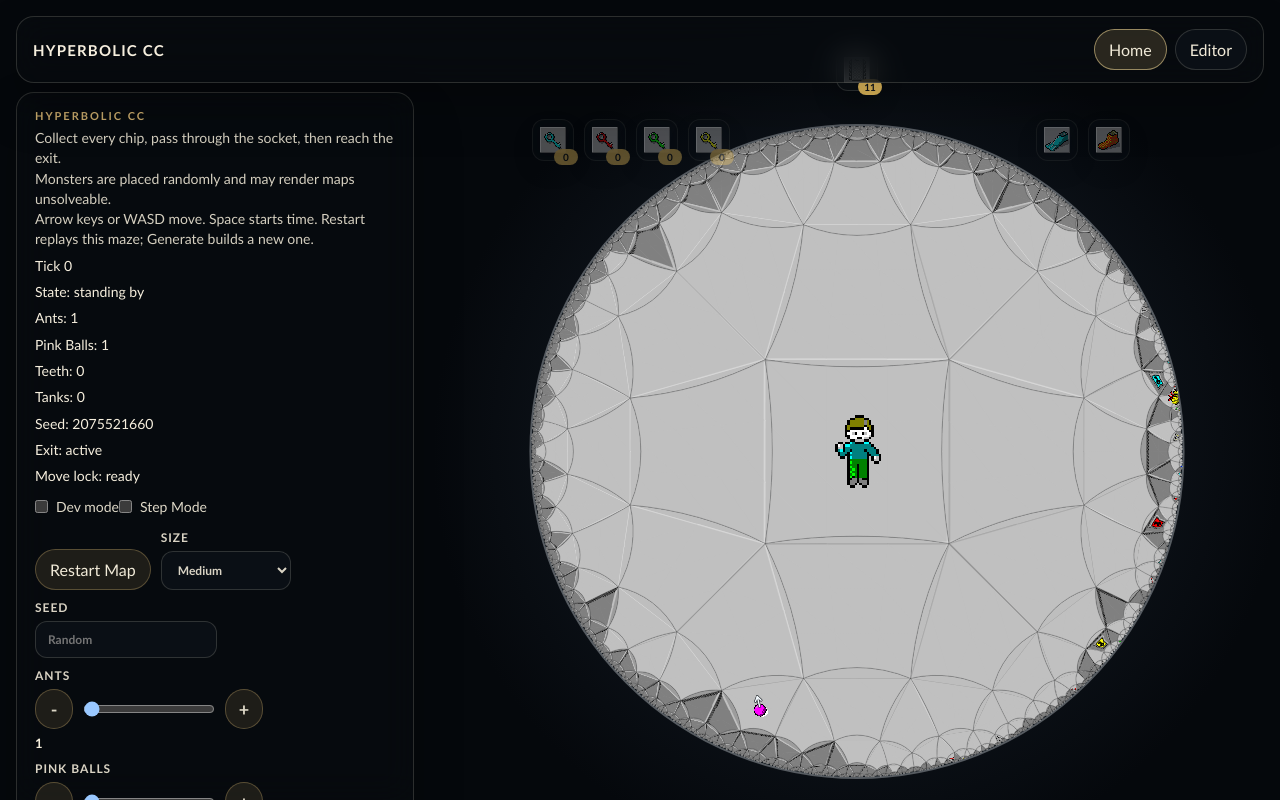
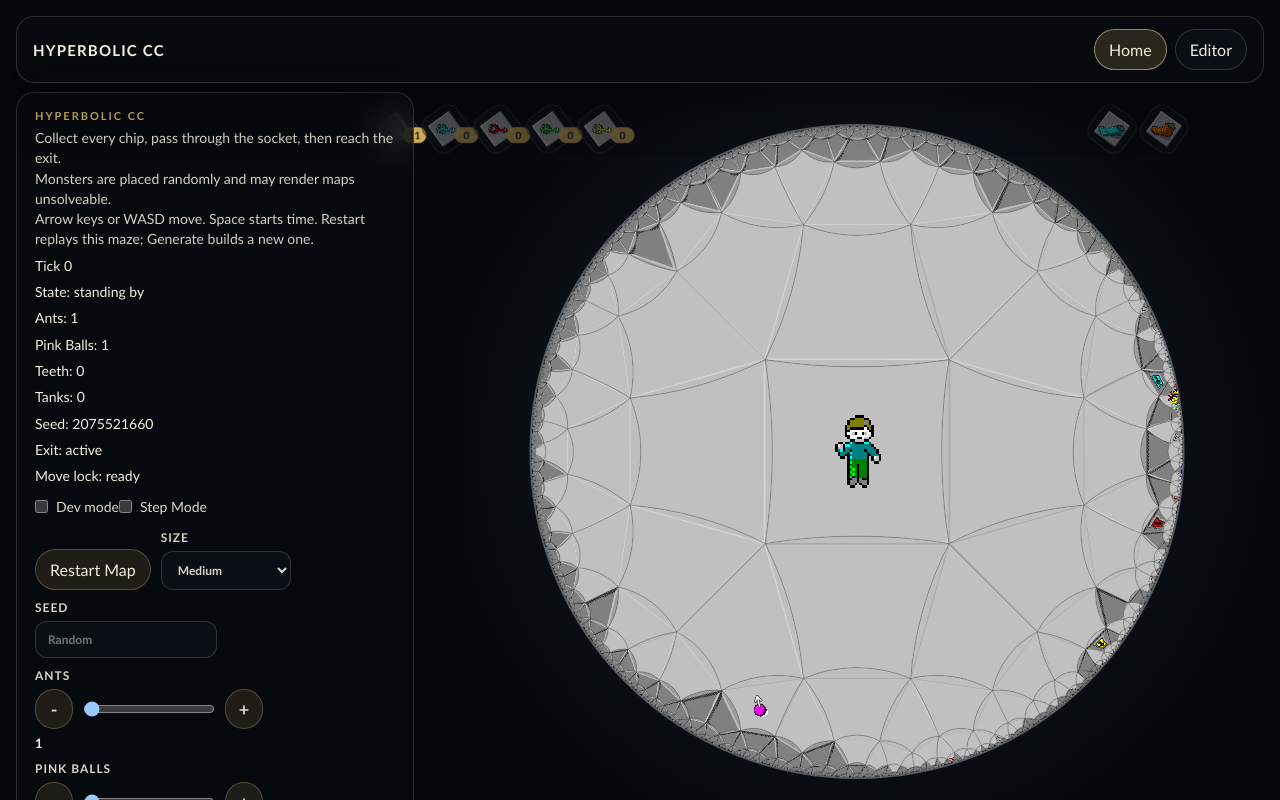
Before and after one commit to joshua-bone/hypercc, a React (Vite) app: page / in a window 1280 px wide. Built offline with nearby package versions, Linux system fonts and the light colour scheme.

Commit message:
Rotate inventory rows around play circle

```diff
--- a/src/grid45/ui/Grid45App.tsx
+++ b/src/grid45/ui/Grid45App.tsx
@@ -116,6 +116,7 @@ type InventoryOrbitGroup = {
   anchor: 'top' | 'top-left' | 'top-right'
   items: InventoryItem[]
   layout: 'single' | 'row'
+  rotationDeg: number
 }
 
 function isMobTool(tool: EditorPaintTool): tool is 'ant' | 'pink-ball' | 'teeth' | 'tank' | 'glider' | 'fireball' {
@@ -268,8 +269,8 @@ function CircularInventoryRing({ frame, groups }: { frame: Grid45DiskFrame; grou
   return (
     <div className="grid45OrbitHud" aria-hidden="true">
       {groups.map((group) => {
-        const chipOffset = 34
-        const rowOffset = 58
+        const chipOffset = 40
+        const rowOffset = 72
         const rowAngle = Math.PI / 5
         const rowRadius = frame.diskRadius + rowOffset
         const positions: Record<InventoryOrbitGroup['anchor'], { left: number; top: number }> = {
@@ -298,6 +299,7 @@ function CircularInventoryRing({ frame, groups }: { frame: Grid45DiskFrame; grou
             style={{
               left: position.left,
               top: position.top,
+              ['--inventory-rotation' as string]: `${group.rotationDeg}deg`,
             }}
           >
             {group.items.map((item) => (
@@ -320,22 +322,18 @@ function CircularInventoryRing({ frame, groups }: { frame: Grid45DiskFrame; grou
 function inventoryOrbitGroups(keys: InventoryItem[], boots: InventoryItem[], chips: InventoryItem[]): InventoryOrbitGroup[] {
   return [
     {
-      id: 'chips',
-      anchor: 'top',
-      items: chips,
-      layout: 'single',
-    },
-    {
-      id: 'keys',
+      id: 'chips-keys',
       anchor: 'top-left',
-      items: keys,
+      items: [...chips, ...keys],
       layout: 'row',
+      rotationDeg: -36,
     },
     {
       id: 'boots',
       anchor: 'top-right',
       items: boots,
       layout: 'row',
+      rotationDeg: 36,
     },
   ]
 }
--- a/src/grid45/ui/grid45.css
+++ b/src/grid45/ui/grid45.css
@@ -226,11 +226,11 @@ body {
 }
 
 .grid45OrbitGroupTopLeft {
-  justify-content: flex-start;
+  transform: translate(-100%, -50%);
 }
 
 .grid45OrbitGroupTopRight {
-  justify-content: flex-end;
+  transform: translate(0, -50%);
 }
 
 .grid45InventoryItem {
@@ -245,6 +245,8 @@ body {
   background: rgba(12, 17, 23, 0.9);
   box-shadow: 0 10px 24px rgba(0, 0, 0, 0.22);
   backdrop-filter: blur(10px);
+  transform: rotate(var(--inventory-rotation, 0deg));
+  transform-origin: center center;
 }
 
 .grid45InventoryItemInactive {
@@ -277,6 +279,7 @@ body {
   font-weight: 800;
   line-height: 16px;
   text-align: center;
+  transform: rotate(calc(var(--inventory-rotation, 0deg) * -1));
 }
 
 .grid45Toggle {
```
